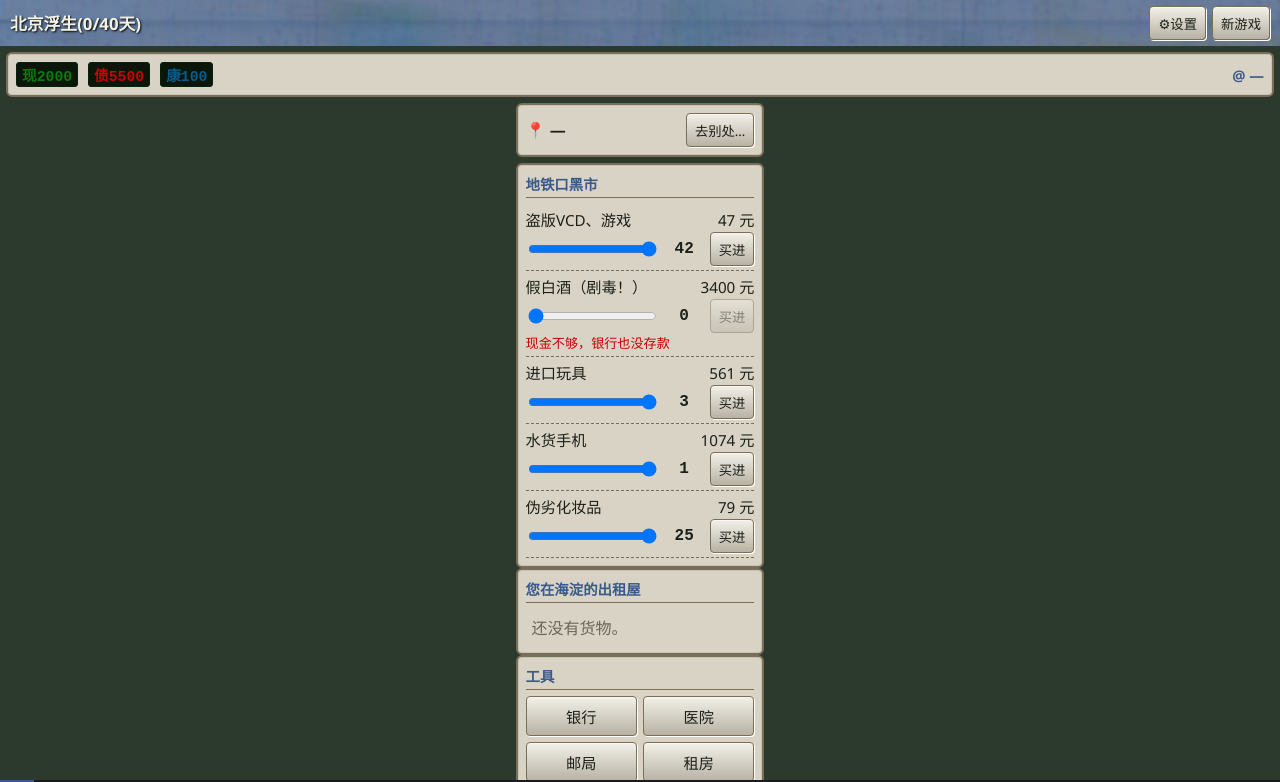
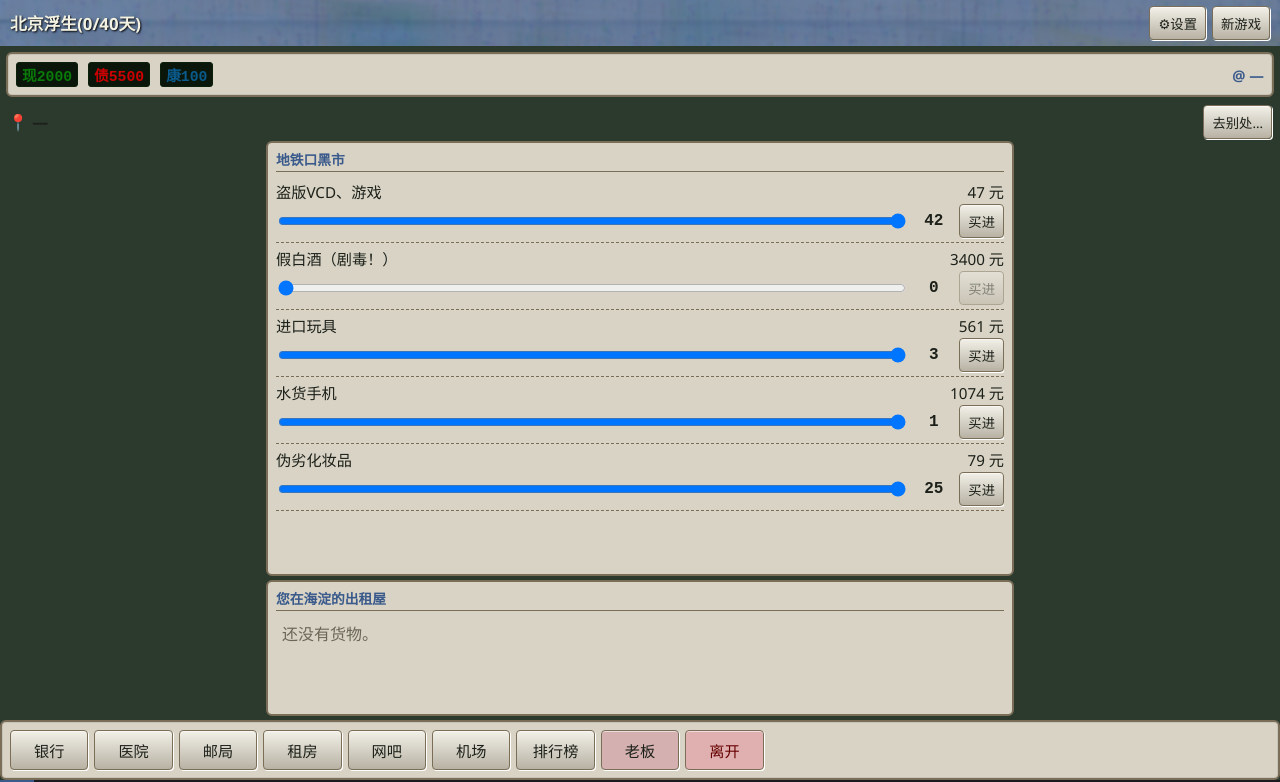
Before and after one commit to narcotics726/beijingfushengji-html, a Svelte app: page / in a window 1280 px wide. Shown: the top 782 px of the page. Built offline with nearby package versions, Linux system fonts and the light colour scheme.

Commit message:
fix(M2): 交易区改上下分屏(黑市上/库存下,各自滚动,两栏同屏)解决单屏放不下；删掉「现金不够/银行没存款」等提示行(灰按钮足够表达)

```diff
--- a/src/App.svelte
+++ b/src/App.svelte
@@ -99,12 +99,6 @@
     else if (m === 'repay') repayAction(v)
     else hospitalAction(v)
   }
-  // B11 买入提示
-  function buyHint(goodId: number): string {
-    if (maxBuyQty(g, goodId) > 0) return ''
-    if (g.prices[goodId] > g.cash) return g.bank > 0 ? '现金不够，去银行提点吧' : '现金不够，银行也没存款'
-    return '仓满，租更大的房子吧'
-  }
 </script>
 
 <!-- 常驻顶区：标题 + 状态条一起 sticky -->
@@ -144,19 +138,19 @@
 </section>
 </div>
 
-<main class="scroll">
-  <!-- 位置条 → 弹选地点 -->
-  <section class="locbar panel">
+<!-- 位置条（薄）→ 弹选地点 -->
+<div class="locrow">
   <span class="loc-now">📍 {locName}</span>
   <button onclick={() => (showLocation = true)}>去别处…</button>
-  </section>
+</div>
 
-  <!-- 交易区 上 = 黑市(买) -->
-  <section class="panel market">
+<!-- 主区分屏：黑市上半(买) / 出租屋下半(卖)，两栏同屏、各自滚动 -->
+<main class="core">
+  <section class="pane market">
     <h2>地铁口黑市</h2>
-    <ul>
+    <div class="list">
       {#each marketGoods as good (good.id)}
-        <li class="row">
+        <div class="row">
           <div class="row-head">
             <span class="name">{good.name}</span>
             <span class="price">{g.prices[good.id]} 元</span>
@@ -166,20 +160,18 @@
             <b class="qty">{qv(buyQty, good.id)}</b>
             <button disabled={maxBuyQty(g, good.id) <= 0} onclick={() => buyAction(good.id, qv(buyQty, good.id))}>买进</button>
           </div>
-          {#if buyHint(good.id)}<div class="hint">{buyHint(good.id)}</div>{/if}
-        </li>
+        </div>
       {:else}
-        <li class="empty">今日黑市无货。</li>
+        <div class="empty">今日黑市无货。</div>
       {/each}
-    </ul>
+    </div>
   </section>
 
-  <!-- 交易区 下 = 出租屋(卖) -->
-  <section class="panel house">
+  <section class="pane house">
     <h2>您在海淀的出租屋</h2>
-    <ul>
+    <div class="list">
       {#each houseGoods as good (good.id)}
-        <li class="row">
+        <div class="row">
           <div class="row-head">
             <span class="name">{good.name}</span>
             <span class="price">进{g.holdCost[good.id]}元 ×{g.holdings[good.id]}</span>
@@ -189,17 +181,16 @@
             <b class="qty">{qv(sellQty, good.id)}</b>
             <button disabled={maxSellQty(g, good.id) <= 0} onclick={() => sellAction(good.id, qv(sellQty, good.id))}>卖出</button>
           </div>
-          {#if maxSellQty(g, good.id) <= 0 && g.prices[good.id] <= 0}<div class="hint">今日无市价，暂无法出售</div>{/if}
-        </li>
+        </div>
       {:else}
-        <li class="empty">还没有货物。</li>
+        <div class="empty">还没有货物。</div>
       {/each}
-    </ul>
+    </div>
   </section>
+</main>
 
-  <!-- 子系统平铺底部 -->
+<!-- 子系统平铺底部（不占主滚动） -->
 <section class="subsys panel">
-    <h2>工具</h2>
   <div class="subsys-grid">
     <button onclick={() => goBank()}>银行</button>
     <button onclick={() => goHospital()}>医院</button>
@@ -212,7 +203,6 @@
     <button class="danger" onclick={() => exitGame()}>离开</button>
   </div>
 </section>
-</main>
 
 <!-- 底部新闻滚动条 -->
 <footer class="ticker">
@@ -354,16 +344,17 @@
   .led.debt { color: var(--fsj-debt); }
   .led.health { color: var(--fsj-health); }
   .where { margin-left: auto; color: var(--fsj-accent); font-weight: 700; }
-  .scroll { flex: 1; overflow: auto; padding: 0 6px 8px; }
-  ul { list-style: none; margin: 0; padding: 0; }
+  .core { flex: 1; display: flex; flex-direction: column; min-height: 0; gap: 4px; padding: 0 6px 4px; }
+  .pane { flex: 1; min-height: 0; display: flex; flex-direction: column; background: var(--fsj-panel); border: 2px solid var(--fsj-border); border-radius: 6px; padding: 6px 8px; }
+  .pane h2 { margin: 0 0 4px; font-size: 0.86em; color: var(--fsj-accent); border-bottom: 1px solid var(--fsj-border); padding-bottom: 2px; }
+  .list { flex: 1; overflow: auto; }
   .row { border-bottom: 1px dashed var(--fsj-border); padding: 4px 0; }
   .row-head { display: flex; justify-content: space-between; font-size: 0.95em; }
   .row-ctrl { display: flex; align-items: center; gap: 8px; margin-top: 2px; }
   .row-ctrl input[type="range"] { flex: 1; }
   .qty { min-width: 2.2em; text-align: center; font-family: "Courier New", monospace; }
-  .hint { color: var(--fsj-debt); font-size: 0.82em; }
   .empty { color: var(--fsj-dim); padding: 6px; }
-  .locbar { display: flex; align-items: center; justify-content: space-between; margin-bottom: 6px; }
+  .locrow { display: flex; align-items: center; justify-content: space-between; padding: 2px 8px; font-weight: 700; }
   .loc-now { font-weight: 700; }
   .subsys-grid { display: grid; grid-template-columns: repeat(auto-fill, minmax(76px, 1fr)); gap: 6px; }
   .subsys-grid button { min-height: 40px; font-size: 0.95em; }
@@ -390,6 +381,6 @@
   .boss-screen h1 { font-size: 2.4em; margin: 0 0 8px; letter-spacing: 0.2em; }
   .boss-screen p { color: #cbd7e6; }
   @media (min-width: 760px) {
-    .scroll { max-width: 760px; margin: 0 auto; }
+    .core { max-width: 760px; margin: 0 auto; width: 100%; }
   }
 </style>
```
Also changed, not shown: 1 other file (tests, documents, lock files or other folders). Lines whose indentation alone changed are shown as unchanged.
